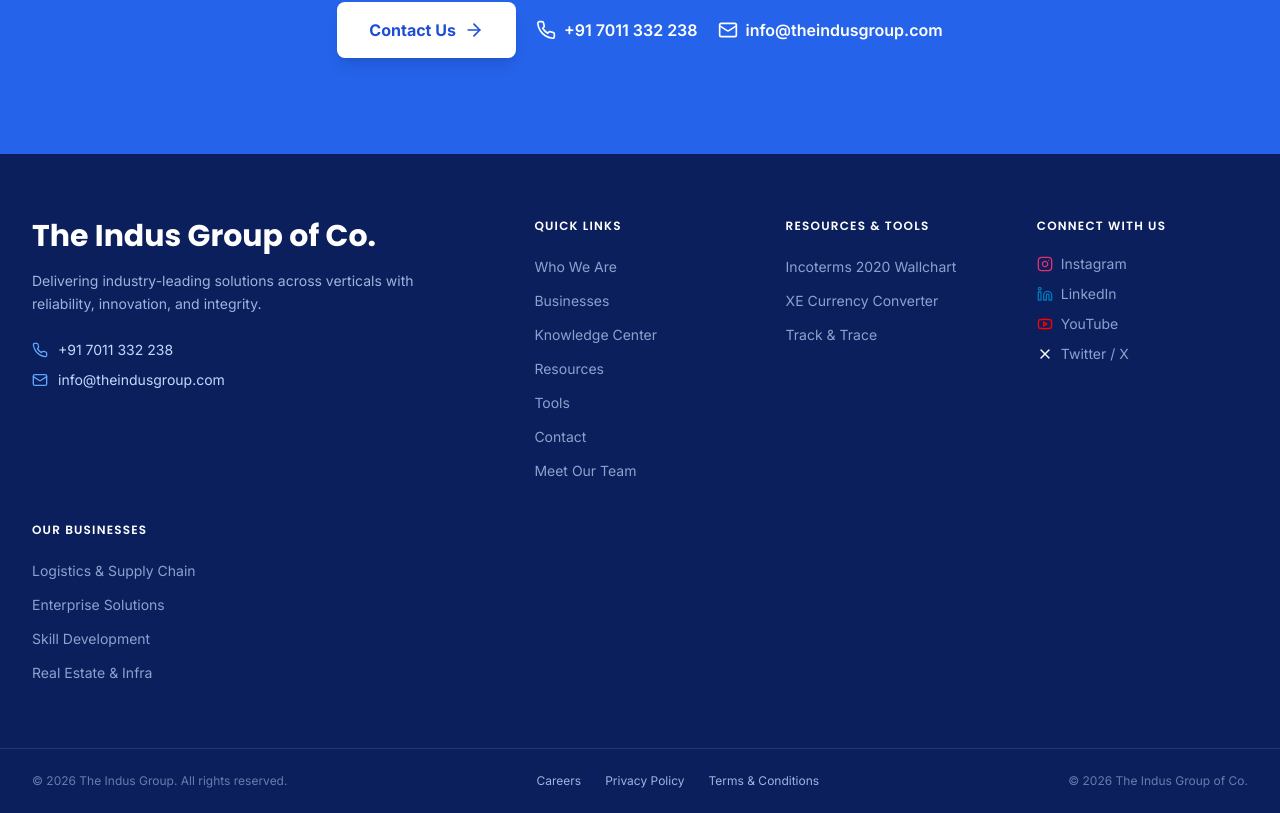
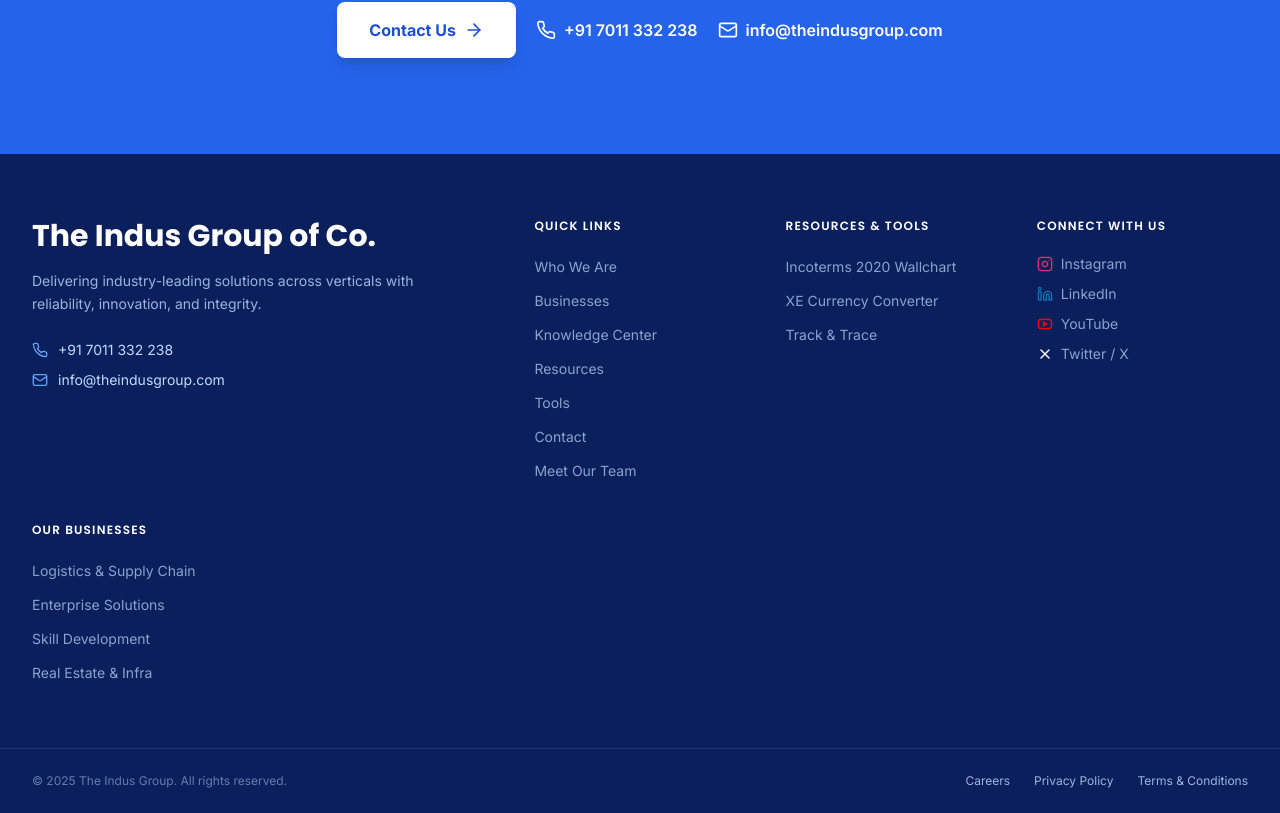
Before and after one commit to Abhishek6122008/indus-website, a Next.js app: page / in a window 1280 px wide. Shown: the part 6338-7151 px from the top of the page. Built offline with nearby package versions, Linux system fonts and the light colour scheme.

Commit message:
fix: Ujjwal to Team Lead - Full Stack; single 2025 footer copyright

```diff
--- a/src/app/businesses/enterprise-solutions/page.jsx
+++ b/src/app/businesses/enterprise-solutions/page.jsx
@@ -17,7 +17,7 @@
   { name: 'Abhishek Chaudhary', role: 'Team Lead - Tech', image: '/images/businesses/enterprise/team/abhishek.png' },
   { name: 'Moazzam Ahmed Siddiqui', role: 'Team Lead - AI & ML', image: '/images/businesses/enterprise/team/moazzam.png' },
   { name: 'Ananya Singh', role: 'Team Lead-Legal', image: '/images/businesses/enterprise/team/ananya.png' },
-  { name: 'Ujjwal Rawat', role: 'Full Stack Developer', image: '/images/businesses/enterprise/team/ujjwal.png' },
+  { name: 'Ujjwal Rawat', role: 'Team Lead - Full Stack', image: '/images/businesses/enterprise/team/ujjwal.png' },
   { name: 'Ayushi Upadhyay', role: 'Full Stack Developer', image: '/images/businesses/enterprise/team/ayushi.png' }
 ]
 
--- a/src/components/layout/Footer/index.jsx
+++ b/src/components/layout/Footer/index.jsx
@@ -693,7 +693,8 @@
           <div className="max-w-7xl mx-auto px-4 sm:px-6 lg:px-8 py-6 mb-20 md:mb-0 flex flex-col md:flex-row items-center justify-between gap-4">
 
           <p className="text-xs text-blue-200/50">
-            © 2026 The Indus Group. All rights reserved.            </p>
+            © 2025 The Indus Group. All rights reserved.
+          </p>
             {/* Legal */}
             <div className="flex flex-wrap items-center justify-center gap-6 text-xs text-blue-200/80">
               <Link href="/careers" className="hover:text-white transition-colors">Careers</Link>
@@ -701,10 +702,6 @@
               <Link href="/terms" className="hover:text-white transition-colors">Terms & Conditions</Link>
             </div>
 
-            <p className="text-xs text-blue-200/50">
-              © {new Date().getFullYear()} The Indus Group of Co.
-            </p>
-
           </div>
         </div>
       </footer>
```
